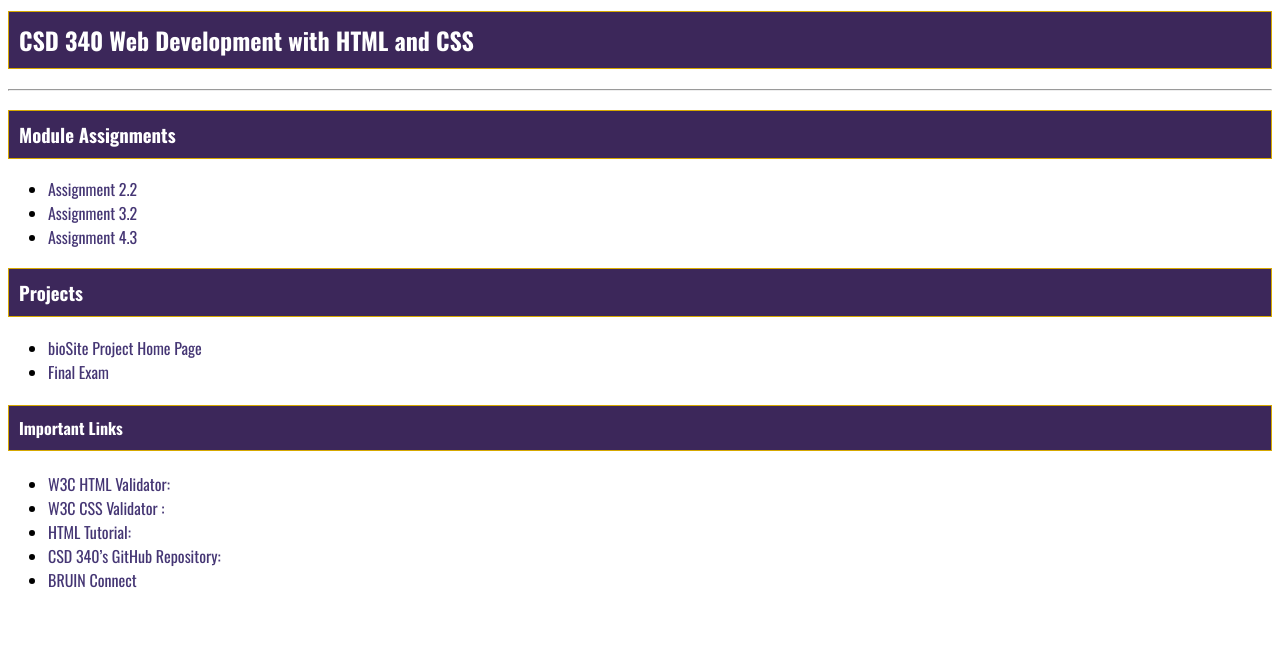
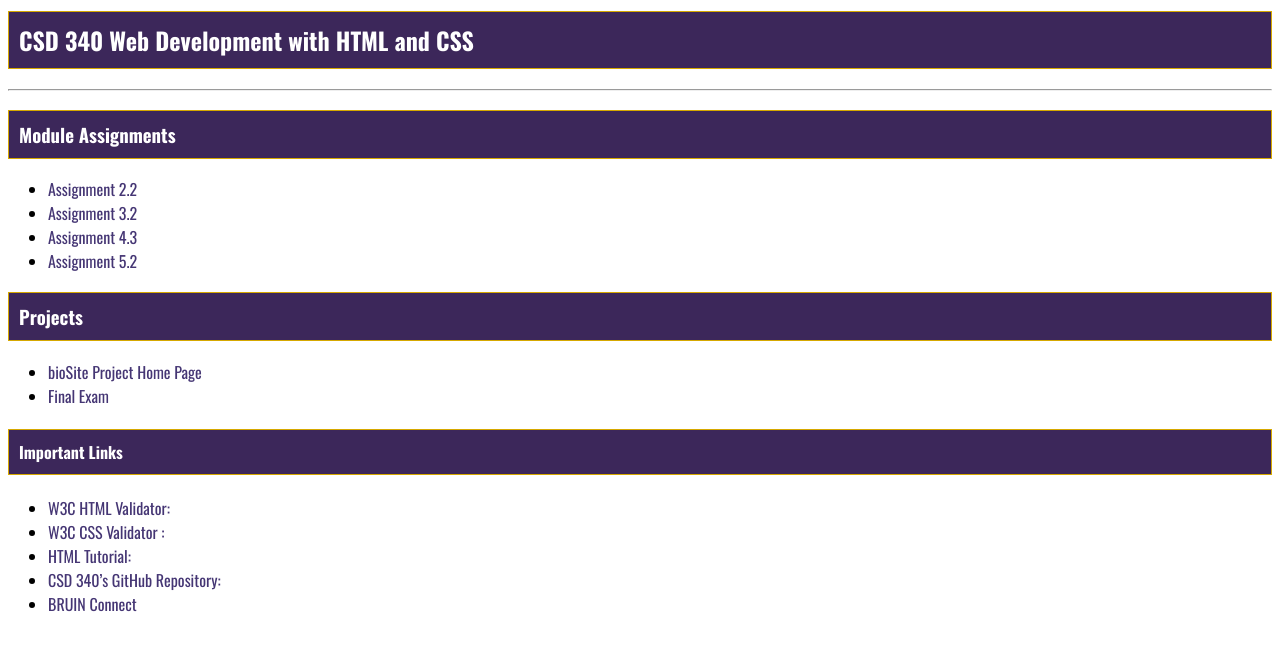
Before and after one commit to dhungelsanjiv/csd-340, a plain HTML site: page index.html in a window 1280 px wide. Shown: the part 101-752 px from the top of the page. Drawn offline with nearby package versions, Linux system fonts and the light colour scheme.

Commit message:
Assignment 5.2 is added

```diff
--- a/index.html
+++ b/index.html
@@ -29,6 +29,7 @@
         <li><a href="module-2/dhungel_EX1.html"> Assignment 2.2</a></li>
         <li><a href="module-3/dhungel_EX2.html">Assignment 3.2</a></li>
         <li><a href="module-4/dhungel_EX3.html">Assignment 4.3</a></li>
+        <li><a href="module-5/dhungel_EX4.html">Assignment 5.2</a></li>
 
 
 
```
